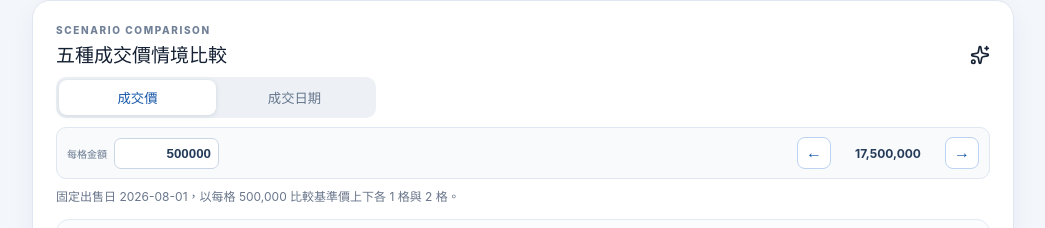
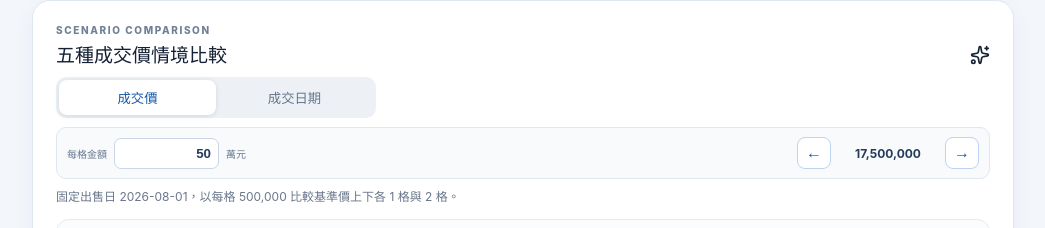
Before and after one commit to joycehakn/HouseVest, a React (Vite) app: page / in a window 1280 px wide. Shown: the part 1382-1610 px from the top of the page, without its empty margins (232-1277 px from the left). Built offline with nearby package versions, Linux system fonts and the light colour scheme.

Commit message:
refactor(scenarios): enter price steps in ten-thousands

```diff
--- a/src/App.tsx
+++ b/src/App.tsx
@@ -673,7 +673,7 @@ function App() {
           <div className="panelTitle"><div><p className="eyebrow">SCENARIO COMPARISON</p><h2>{comparisonMode === 'price' ? '五種成交價情境比較' : '成交日期情境比較'}</h2></div><Sparkles size={20}/></div>
           <div className="comparisonMode" role="group" aria-label="情境比較模式"><button className={comparisonMode === 'price' ? 'active' : ''} onClick={() => setComparisonMode('price')}>成交價</button><button className={comparisonMode === 'date' ? 'active' : ''} onClick={() => setComparisonMode('date')}>成交日期</button></div>
           <div className="scenarioStepper">
-            <label><span>{comparisonMode === 'price' ? '每格金額' : '每格月數'}</span><input aria-label={comparisonMode === 'price' ? '成交價情境每格金額' : '成交日期情境每格月數'} type="number" min="1" step={comparisonMode === 'price' ? 10_000 : 1} value={comparisonMode === 'price' ? (priceComparisonStep || '') : (dateComparisonStepMonths || '')} onChange={event => comparisonMode === 'price' ? setPriceComparisonStep(event.target.value === '' ? 0 : Number(event.target.value)) : setDateComparisonStepMonths(event.target.value === '' ? 0 : Math.round(Number(event.target.value)))} onBlur={() => comparisonMode === 'price' ? setPriceComparisonStep(current => Math.max(10_000, current || 10_000)) : setDateComparisonStepMonths(current => Math.max(1, current || 1))} /><em>{comparisonMode === 'price' ? '' : '個月'}</em></label>
+            <label><span>{comparisonMode === 'price' ? '每格金額' : '每格月數'}</span><input aria-label={comparisonMode === 'price' ? '成交價情境每格金額（萬元）' : '成交日期情境每格月數'} type="number" min="1" step="1" value={comparisonMode === 'price' ? (priceComparisonStep ? priceComparisonStep / 10_000 : '') : (dateComparisonStepMonths || '')} onChange={event => comparisonMode === 'price' ? setPriceComparisonStep(event.target.value === '' ? 0 : Number(event.target.value) * 10_000) : setDateComparisonStepMonths(event.target.value === '' ? 0 : Math.round(Number(event.target.value)))} onBlur={() => comparisonMode === 'price' ? setPriceComparisonStep(current => Math.max(10_000, current || 10_000)) : setDateComparisonStepMonths(current => Math.max(1, current || 1))} /><em>{comparisonMode === 'price' ? '萬元' : '個月'}</em></label>
             <div><button type="button" aria-label={comparisonMode === 'price' ? '基準成交價減一格' : '基準出售日減一格'} onClick={() => shiftComparisonBaseline(-1)}>←</button><strong>{comparisonMode === 'price' ? nt(inputs.salePrice) : inputs.saleDate}</strong><button type="button" aria-label={comparisonMode === 'price' ? '基準成交價加一格' : '基準出售日加一格'} onClick={() => shiftComparisonBaseline(1)}>→</button></div>
           </div>
           <p className="comparisonSummary">{comparisonMode === 'price'
```
